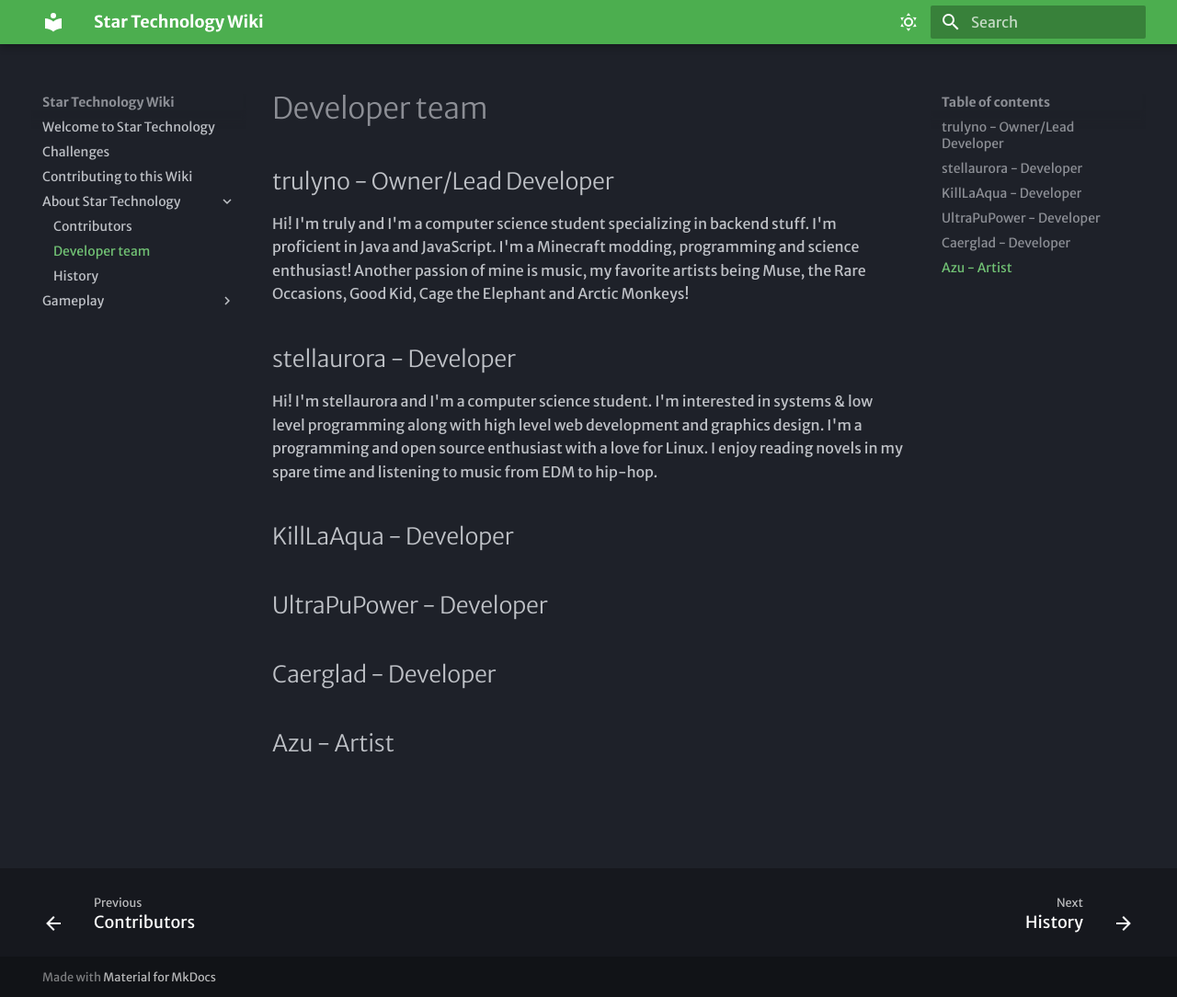
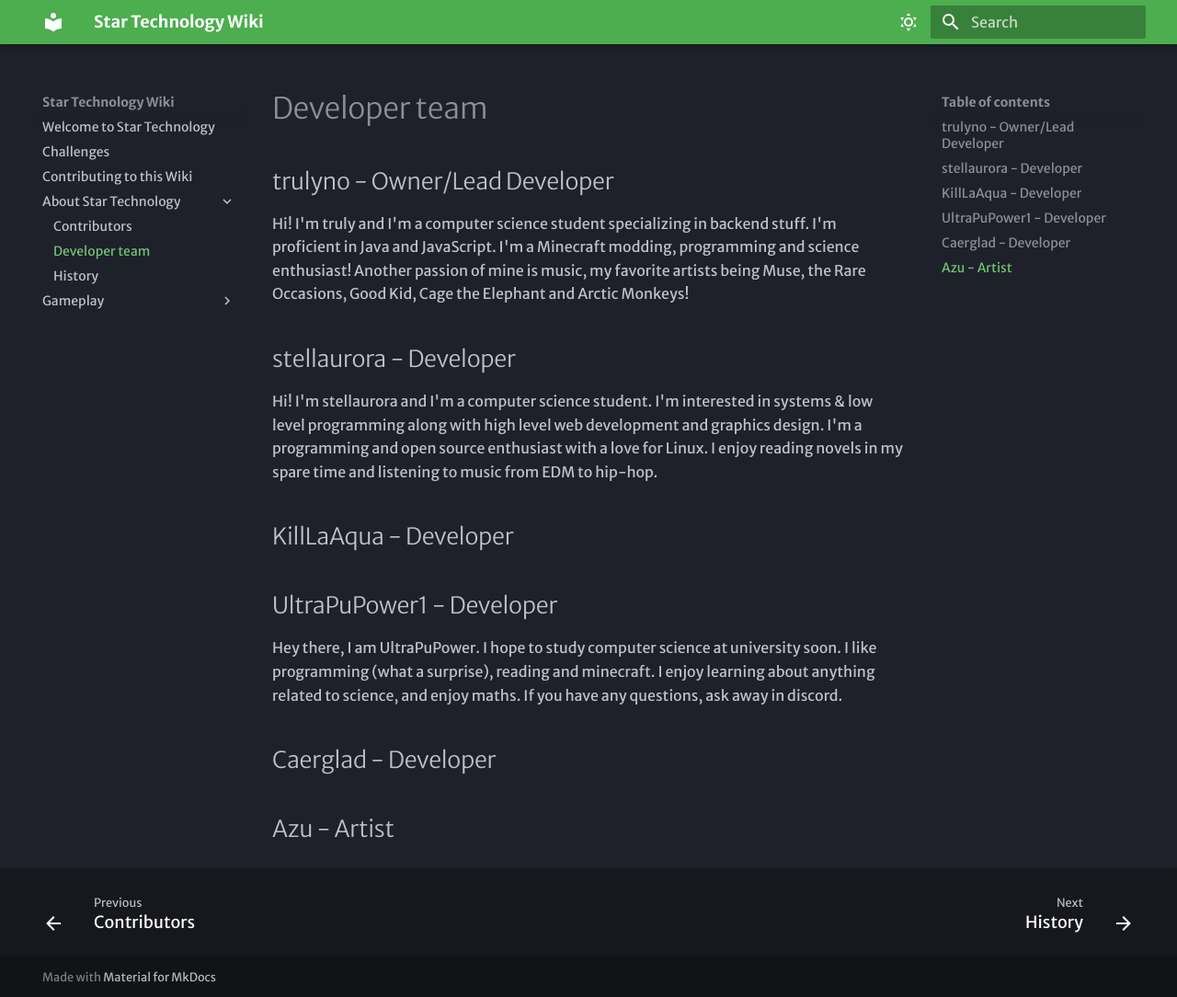
Before and after one commit to zacharytam-0411/StarT-docs, an MkDocs documentation site: the page built from docs/About Star Technology/developer team.md, in a window 1280 px wide and 1084 px high. Shown: the whole window at 92% size. Built offline with MkDocs 1.6.1 and Material for MkDocs 9.7.7, drawn with Linux system fonts in a browser that asks for light colours; some web fonts are replaced.

Commit message:
added Ultra

```diff
--- a/docs/About Star Technology/developer team.md
+++ b/docs/About Star Technology/developer team.md
@@ -10,7 +10,9 @@ Hi! I'm stellaurora and I'm a computer science student. I'm interested in system
 
 ## KillLaAqua - Developer
 
-## UltraPuPower - Developer
+## UltraPuPower1 - Developer
+
+Hey there, I am UltraPuPower. I hope to study computer science at university soon. I like programming (what a surprise), reading and minecraft. I enjoy learning about anything related to science, and enjoy maths. If you have any questions, ask away in discord.
 
 ## Caerglad - Developer
 
```
